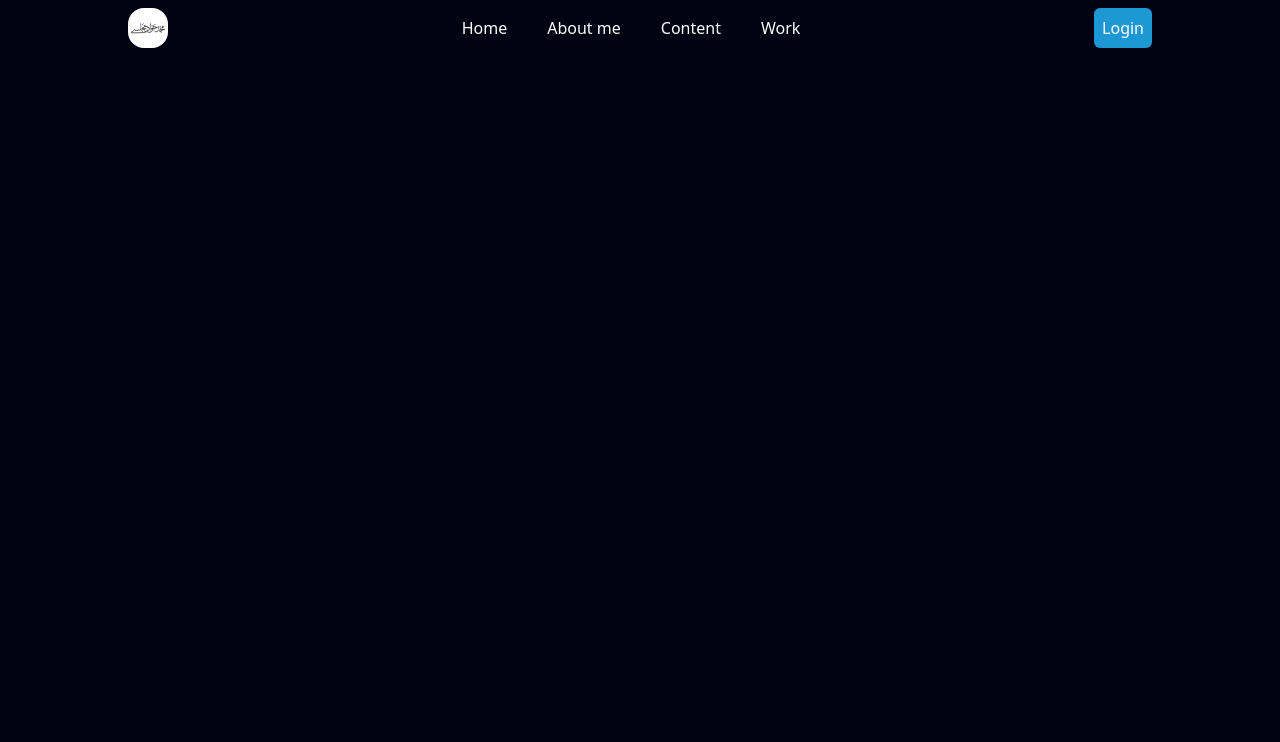
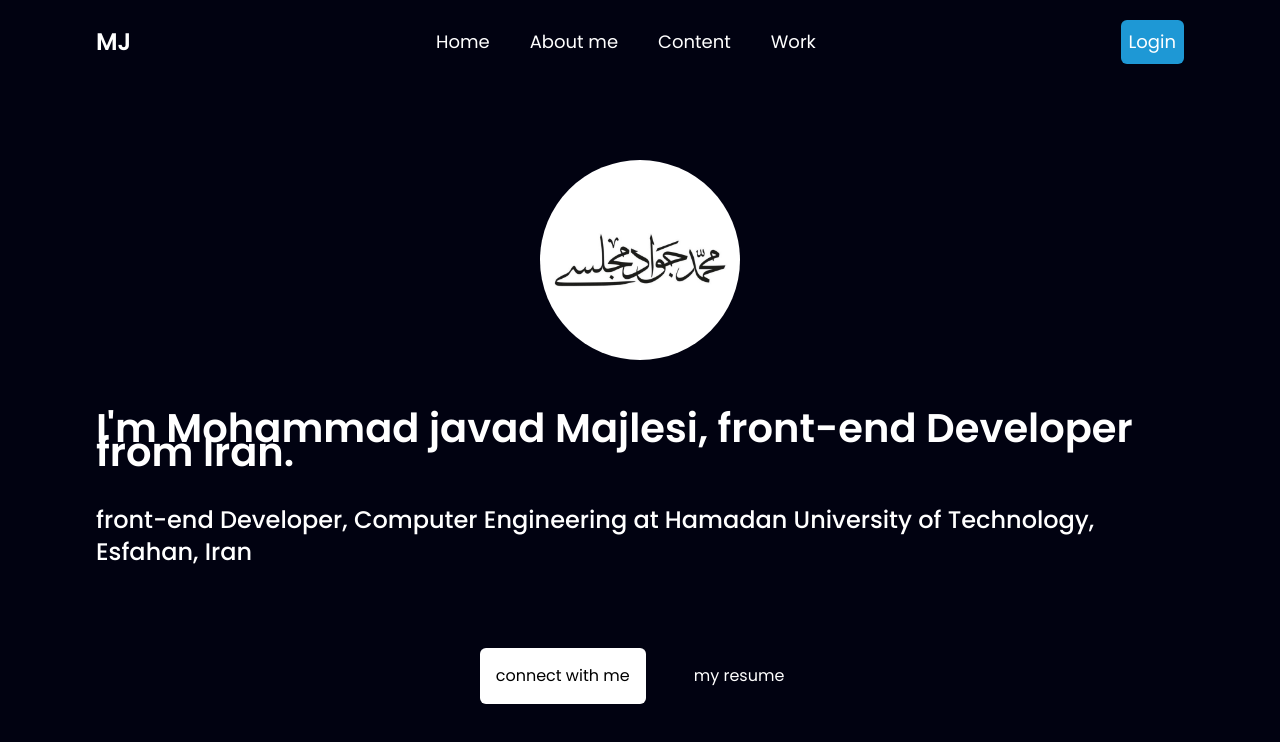
Before and after one commit to mjmajlesi/portfolio-website, a React (Vite) app: page / in a window 1280 px wide. Shown: the top 742 px of the page. Built offline with nearby package versions, Linux system fonts and the light colour scheme.

Commit message:
update navbar and add header site

```diff
--- a/index.html
+++ b/index.html
@@ -1,8 +1,14 @@
-<!doctype html>
+<!DOCTYPE html>
 <html lang="en">
   <head>
     <meta charset="UTF-8" />
     <meta name="viewport" content="width=device-width, initial-scale=1.0" />
+    <link rel="preconnect" href="https://fonts.googleapis.com" />
+    <link rel="preconnect" href="https://fonts.gstatic.com" crossorigin />
+    <link
+      href="https://fonts.googleapis.com/css2?family=Poppins:ital,wght@0,100;0,200;0,300;0,400;0,500;0,600;0,700;0,800;0,900;1,100;1,200;1,300;1,400;1,500;1,600;1,700;1,800;1,900&display=swap"
+      rel="stylesheet"
+    />
     <title>My Portfoilo</title>
   </head>
   <body>
--- a/src/components/Container.tsx
+++ b/src/components/Container.tsx
@@ -2,7 +2,7 @@ import React, { ReactNode } from 'react'
 
 function Container({children} : {children : ReactNode}) {
   return (
-    <div className='mx-32'>
+    <div className='mx-24'>
         {children}
     </div>
   )
--- /dev/null
+++ b/src/components/Header.tsx
@@ -0,0 +1,34 @@
+import React from 'react'
+import profile from "../assets/photo_2024-07-10_04-59-49.jpg";
+import Container from './Container';
+import Button from './buttuns';
+
+const Header = () => {
+  return (
+    <Container>
+    <div className='Header flex justify-center flex-col items-center my-24'>
+        <img src={profile} className='rounded-full' width={200} alt="profile" />
+        <div className='Header-bio flex items-center justify-center flex-col my-14'>
+            <p className='text-[40px] font-semibold '>
+                I'm Mohammad javad Majlesi, front-end Developer from Iran.
+            </p>
+            <p className='text-2xl font-medium pt-10 pb-6'>
+                front-end Developer,
+                Computer Engineering at Hamadan University of Technology,
+                Esfahan, Iran
+            </p>
+        </div>
+        <div className='header-button flex items-center gap-8'>
+            <Button variant='normal' className='p-4 rounded-2xl'>
+                connect with me
+            </Button>
+            <Button className=' p-4 active:rounded-2xl active:border-2 active:border-white'>
+                my resume
+            </Button>
+        </div>
+    </div>
+    </Container>
+  )
+}
+
+export default Header
--- a/src/components/Home.tsx
+++ b/src/components/Home.tsx
@@ -1,8 +1,11 @@
 import React from 'react'
+import Header from './Header'
 
 function Home() {
   return (
-    <div></div>
+    <div>
+      <Header />
+    </div>
   )
 }
 
--- a/src/components/Navbar.tsx
+++ b/src/components/Navbar.tsx
@@ -2,12 +2,11 @@ import React from "react";
 import Container from "./Container";
 import AnchorLink from "react-anchor-link-smooth-scroll";
 import Button from "./buttuns";
-import logo from "../assets/photo_2024-07-10_04-59-49.jpg"
 
 function Navbar() {
   const navs = [
     {
-      path: "#home",
+      path: "/",
       name: "Home",
     },
     {
@@ -24,26 +23,27 @@ function Navbar() {
     },
   ];
   return (
-    <div>
+    <div className="Navbar">
       <Container>
-        <div className="flex justify-between items-center mt-2">
-          <img src={logo} alt="logo"
-          className="rounded-2xl" width="40px" />
+        <div className="flex justify-between items-center mt-5 text-lg">
+          <p className="font-semibold text-2xl ">MJ</p>
           <ul className="flex gap-10 items-center">
-            {
-              navs.map((nav , index) => (
-              <AnchorLink
-                key={index}
-                className="anchor-link"
-                offset={50}
-                href={nav.path}
-              >{nav.name}</AnchorLink>
-            ))
-            }
+            {navs.map((nav, index) => (
+              <li className="active:text-Blue">
+                <AnchorLink
+                  key={index}
+                  className="anchor-link hover:text-Blue"
+                  offset={50}
+                  href={nav.path}
+                >
+                  {nav.name}
+                </AnchorLink>
+              </li>
+            ))}
           </ul>
-          <Button variant="login">
-            Login
-          </Button>
+          <div className="Login">
+            <Button variant="login" className="transition delay-150 hover:scale-110 ">Login</Button>
+          </div>
         </div>
       </Container>
     </div>
--- a/src/index.css
+++ b/src/index.css
@@ -3,5 +3,6 @@
 @tailwind utilities;
 
 body {
-  @apply bg-asli text-white text-base
+  @apply bg-main text-white text-base;
+  font-family: "Poppins", serif;
 }
--- a/tailwind.config.js
+++ b/tailwind.config.js
@@ -7,7 +7,11 @@ export default {
   theme: {
     extend: {
       backgroundColor : {
-        "asli" : "#010211"
+        "main" : "#010211",
+        "Blue" : "#1e98d5"
+      },
+      textColor : {
+        "Blue" : "#1e98d5"
       }
     },
   },
```
